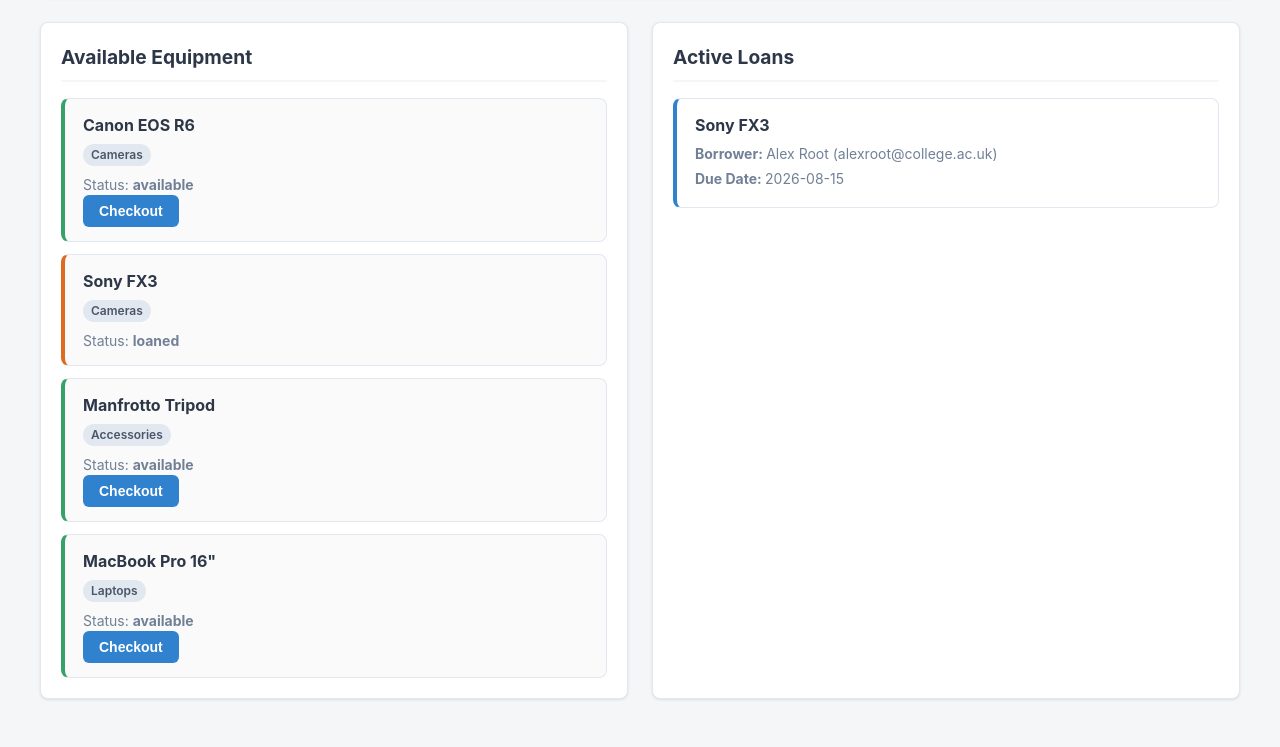
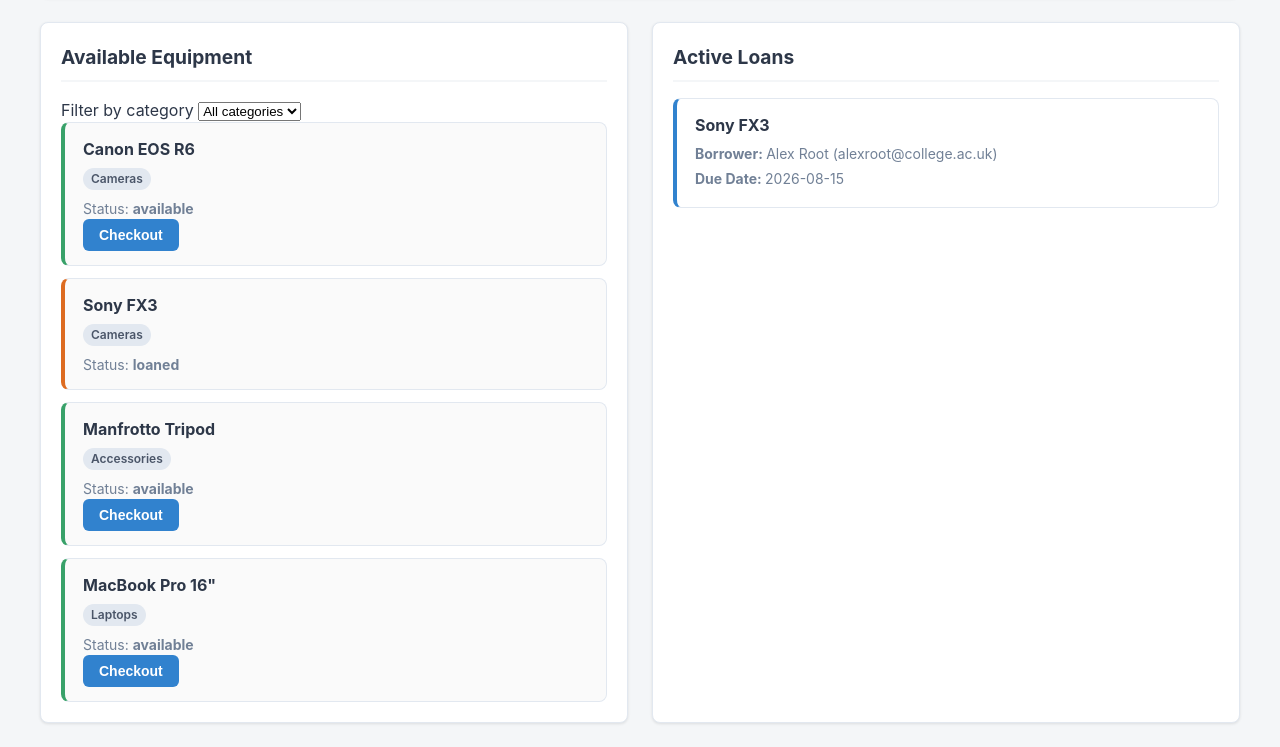
Before and after one commit to Arslanhassan8888/Gear-Track, a plain HTML site: page index.html in a window 1280 px wide. Shown: the part 94-841 px from the top of the page. Before the commit the page ends 817 px from the top, so only its background shows below. Drawn offline with Linux system fonts and the light colour scheme.

Commit message:
GT-102:  added category filter dropdown

```diff
--- a/index.html
+++ b/index.html
@@ -1,7 +1,6 @@
 <!-- index.html -->
 <!DOCTYPE html>
 <html lang="en">
-
     <head>
         <meta charset="UTF-8">
         <meta name="viewport" content="width=device-width, initial-scale=1.0">
@@ -9,25 +8,26 @@
         <link rel="stylesheet" href="css/main.css">
         <link rel="stylesheet" href="css/components.css">
     </head>
-
     <body>
         <header class="app-header">
             <h1>GearTrack Department Manager</h1>
         </header>
-
         <main class="dashboard">
             <section class="panel">
                 <h2>Available Equipment</h2>
+                <!-- Label describing the category filter. -->
+                <label for="category-filter">Filter by category</label>
+                <!-- Dropdown used to filter equipment by category. -->
+                <select id="category-filter">
+                    <option value="all">All categories</option>
+                </select>
                 <ul id="equipment-list" class="item-list"></ul>
             </section>
-
             <section class="panel">
                 <h2>Active Loans</h2>
                 <div id="active-loans-list" class="item-list"></div>
             </section>
         </main>
-
         <script type="module" src="js/app.js"></script>
     </body>
-
 </html>
```
Also changed, not shown: js/app.js (+5 -8 lines). Lines whose indentation alone changed are shown as unchanged.
